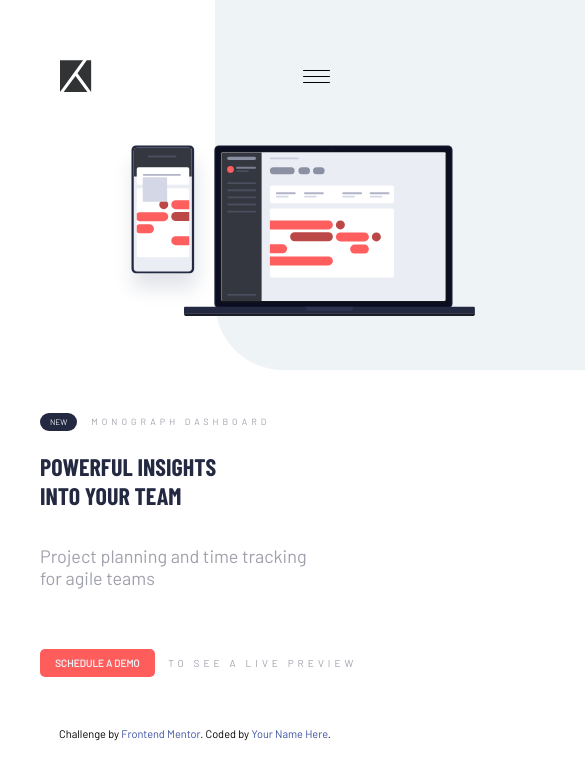
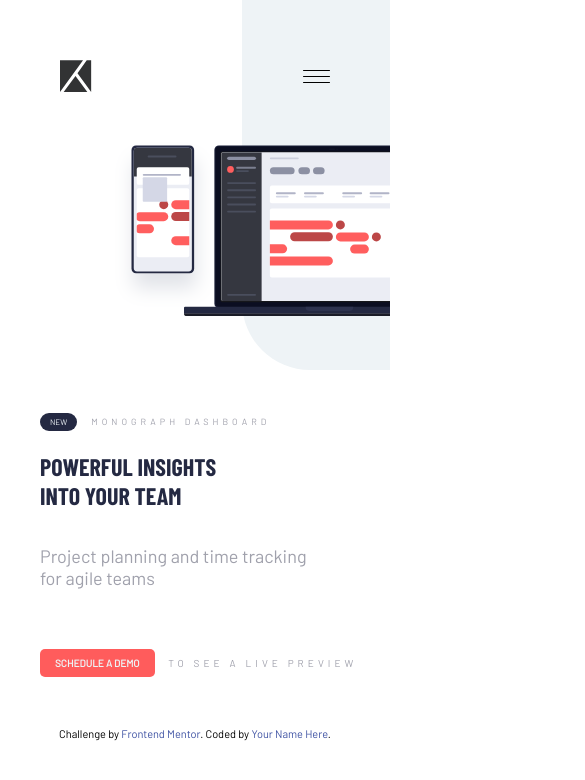
Before and after one commit to Nishapathak123/project-tracking, a plain HTML site: page index.html in a window 390 px wide. Shown: the whole page, 585 px wide, since content can reach past the window. Drawn offline with nearby package versions, Linux system fonts and the light colour scheme.

Commit message:
project completed

```diff
--- a/css/style.css
+++ b/css/style.css
@@ -6,7 +6,7 @@
 body{
     Font-size: 18px;
     font-family: 'Barlow', sans-serif;
-    overflow-x: hidden;
+    /* overflow-x: hidden; */
 }
 :root{
 --Very-Dark-Blue: hsl(230, 29%, 20%);
@@ -89,7 +89,7 @@ a{
     background: var(--Light-Grayish-Blue);
     position: absolute;
     left: 57%;
-    width: 100%;
+    width: 43%;
     height: 400px;
     z-index: -999999;
     top: 0;
@@ -132,7 +132,9 @@ a{
     color: var(--Grayish-Blue);
 
 }
-
+.banner{
+    overflow: hidden;
+}
 .banner .wrapper{
     display: flex;
     padding-top: 50px;
@@ -239,7 +241,8 @@ a{
     }
     .navigation::before{
         content: "";
-        left: 43%;
+        left: 40%;
+        width: 42%;
     }
     .banner::after{
         content: " ";
@@ -339,6 +342,7 @@ a{
     content: "";
     left: 50%;
     height: 670px;
+    width: 50%;
 }
 .banner::after{
     content: " ";
@@ -394,8 +398,9 @@ a{
     }
     .navigation::before{
         content: "";
-        left: 55%;
+        left: 62%;
         height: 370px;
+        width: 38%;
     }
     .banner .wrapper .banner-image .mobile-image{
         position: relative;
```
